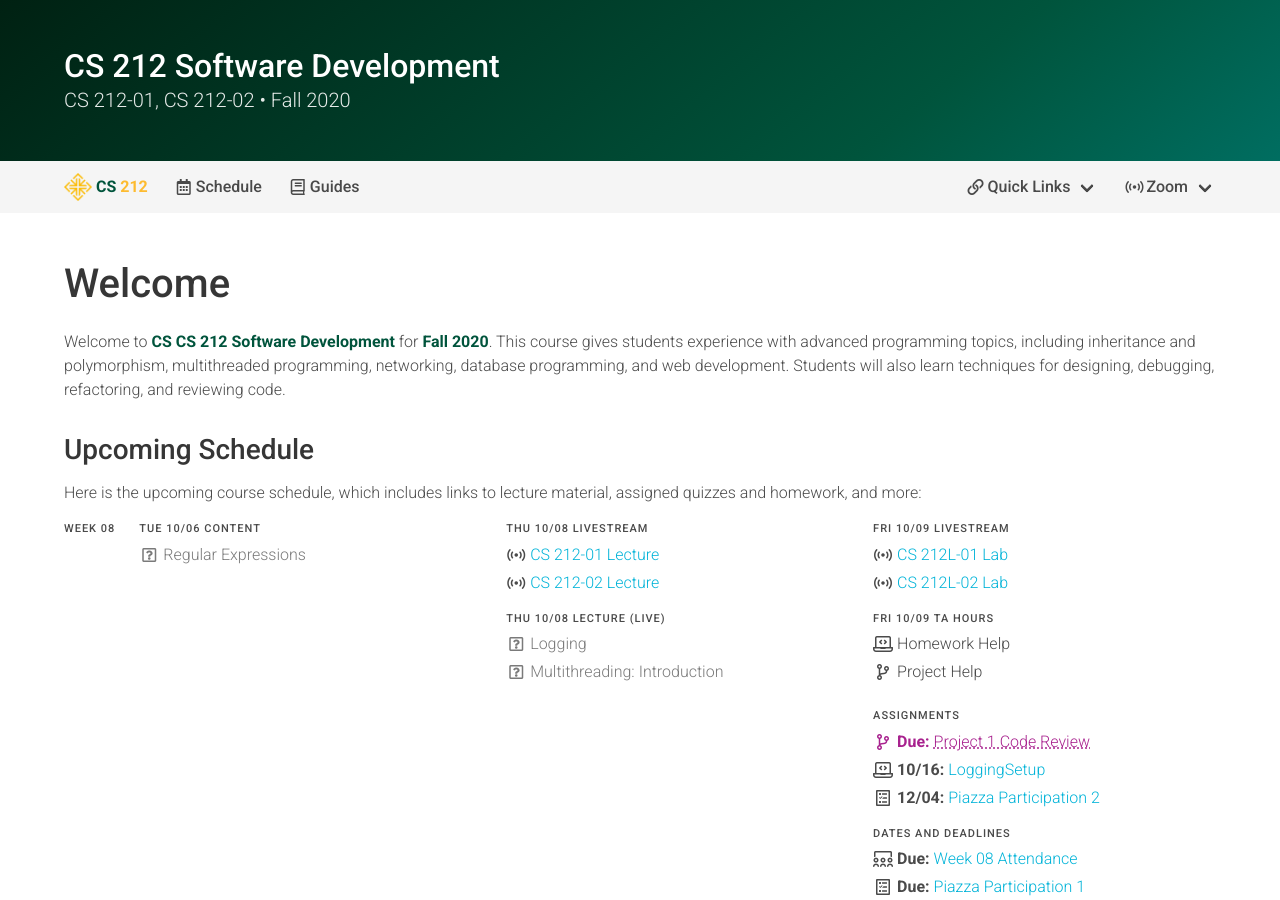
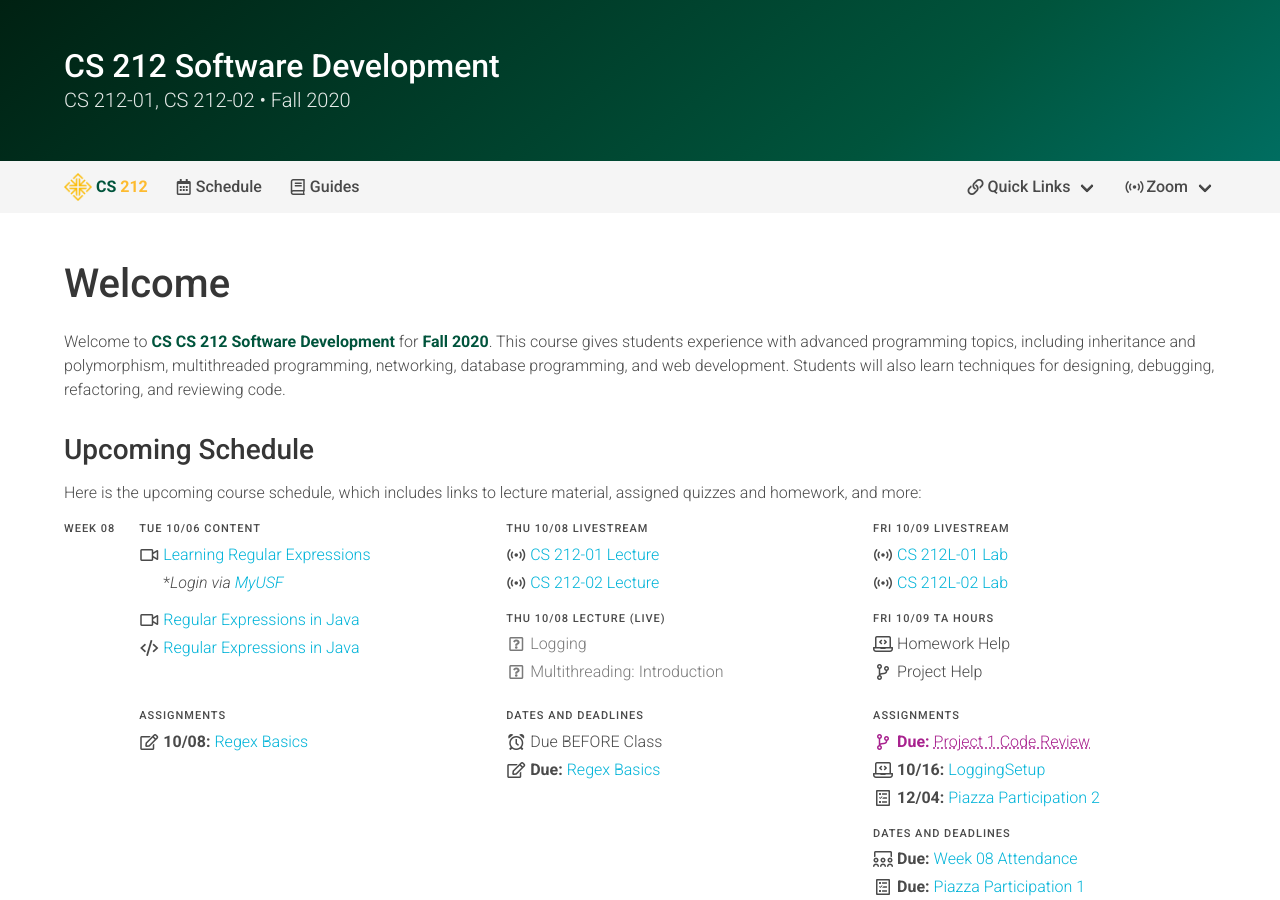
Before and after one commit to usf-cs212-fall2020/usf-cs212-fall2020.github.io, a Jekyll site: the page built from index.md, in a window 1280 px wide and 900 px high. Built offline with Jekyll 4.4.1, drawn with Linux system fonts in a browser that asks for light colours.

Commit message:
Adding regex materials.

```diff
--- a/_data/schedule.yml
+++ b/_data/schedule.yml
@@ -1025,11 +1025,6 @@ weeks:
     days:
       - date: 2020-09-29
         sections:
-          # - label: 'Livestream'
-          #   items:
-          #     - zoom: lecture1
-          #     - zoom: lecture2
-
           - label: 'Lecture (Live)'
             items:
               - text: 'Exam 1'
@@ -1062,8 +1057,29 @@ weeks:
         sections:
           - label: 'Content'
             items:
-              - text: 'Regular Expressions'
-                type: 'has-text-grey'
+              - text: 'Learning Regular Expressions'
+                icon: *icon_video
+                link: 'https://www.linkedin.com/learning/learning-regular-expressions-2/'
+
+              - icon: *icon_nothing
+                more: '*<em>Login via <a href="https://myusf.usfca.edu/ets/educational-technologies/linkedin">MyUSF</a></em>'
+
+              - text: 'Regular Expressions in Java'
+                icon: *icon_video
+                link: 'https://www.youtube.com/playlist?list=PLm6V-0HXZmF0-si4t072pEON5BNVyss2g'
+                type: 'bump'
+
+              - text: 'Regular Expressions in Java'
+                icon: *icon_code
+                link: 'https://github.com/usf-cs212-fall2020/lectures/tree/main/RegularExpressions'
+
+          - label: 'Assignments'
+            dates: true
+            items:
+              - text: 'Regex Basics'
+                icon: *icon_quiz
+                date: 2020-10-08
+                link: 'https://usfca.instructure.com/courses/1594619/quizzes/2364182'
 
       - date: 2020-10-08
         sections:
@@ -1079,6 +1095,17 @@ weeks:
 
               - text: 'Multithreading: Introduction'
                 type: 'has-text-grey'
+
+          - label: 'Dates and Deadlines'
+            dates: true
+            items:
+              - text: 'Due BEFORE Class'
+                icon: *icon_time
+
+              - text: 'Regex Basics'
+                icon: *icon_quiz
+                date: 2020-10-08
+                link: 'https://usfca.instructure.com/courses/1594619/quizzes/2364182'
 
       - date: 2020-10-09
         sections:
```
